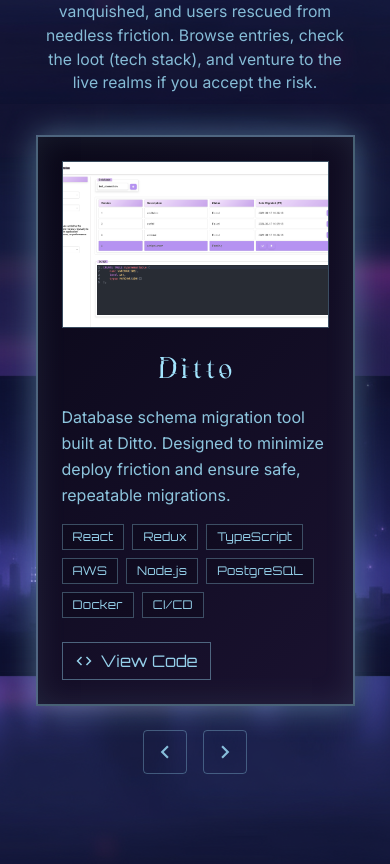
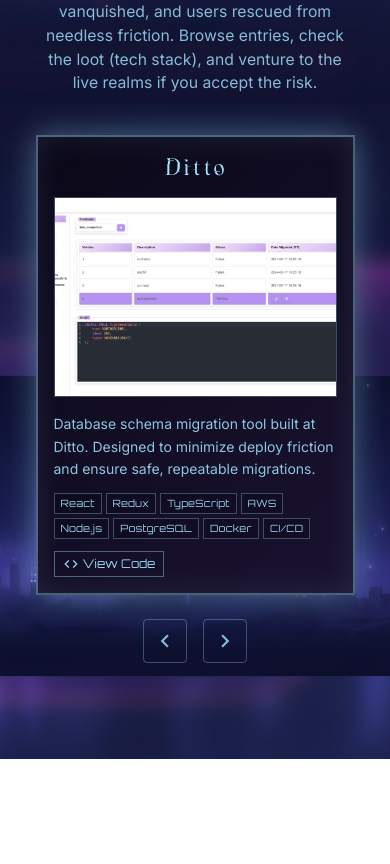
Before and after one commit to jealee44/jea-portfolio, a React (Vite) app: page / in a window 390 px wide. Shown: the part 1584-2448 px from the top of the page. After the commit the page ends 2343 px from the top, so only its background shows below. Built offline with nearby package versions, Linux system fonts and the light colour scheme.

Commit message:
finished quest log component with mobile desktop scaling and completed layout

```diff
--- a/src/components/Projects/QuestLog.tsx
+++ b/src/components/Projects/QuestLog.tsx
@@ -3,7 +3,6 @@ import { QUESTS } from '../../data/quests'
 import { MdOpenInNew, MdCode, MdChevronLeft, MdChevronRight } from 'react-icons/md'
 import { motion, AnimatePresence } from 'motion/react'
 
-/* ---------- Confirm Modal ---------- */
 function ConfirmModal({
   open,
   onClose,
@@ -24,12 +23,9 @@ function ConfirmModal({
           animate={{ opacity: 1 }}
           exit={{ opacity: 0 }}
         >
-          <div
-            className="absolute inset-0 bg-[var(--color-dark)]/90 backdrop-blur-md"
-            onClick={onClose}
-          />
+          <div className="absolute inset-0 bg-black/90 backdrop-blur-md" onClick={onClose} />
           <motion.div
-            className="absolute top-1/2 left-1/2 w-[90%] max-w-sm -translate-x-1/2 -translate-y-1/2 border-2 border-[var(--color-cyan-light)]/50 p-6 [box-shadow:var(--panel-shadow)] [background:var(--panel-gradient)]"
+            className="border-cyan-light/50 absolute top-1/2 left-1/2 w-[90%] max-w-sm -translate-x-1/2 -translate-y-1/2 border-2 p-6 [box-shadow:var(--panel-shadow)] [background:var(--panel-gradient)]"
             initial={{ scale: 0.9, opacity: 0 }}
             animate={{ scale: 1, opacity: 1 }}
             exit={{ scale: 0.9, opacity: 0 }}
@@ -38,7 +34,7 @@ function ConfirmModal({
             aria-modal="true"
           >
             <div className="mb-4 text-center">
-              <div className="mb-3 inline-block border border-[var(--color-cyan-light)]/30 bg-[var(--color-dark)]/50 px-4 py-1">
+              <div className="border-cyan-light/30 bg-dark/40 mb-3 inline-block border px-4 py-1">
                 <span className="font-family-heading text-cyan-light text-2xl tracking-wider [text-shadow:0_0_10px_var(--color-cyan-light)]">
                   Warning
                 </span>
@@ -48,13 +44,13 @@ function ConfirmModal({
             <div className="mt-6 flex justify-center gap-3">
               <button
                 onClick={onClose}
-                className="font-family-game text-cyan-light/80 hover:text-cyan-light border border-[var(--color-cyan-light)]/30 px-3 py-1.5 hover:[text-shadow:0_0_8px_var(--color-cyan-light)]"
+                className="font-family-game border-cyan-light/30 text-cyan-light/80 hover:text-cyan-light border px-3 py-1.5 hover:[text-shadow:0_0_8px_var(--color-cyan-light)]"
               >
                 Cancel
               </button>
               <button
                 onClick={onConfirm}
-                className="font-family-game border-2 border-[var(--color-gold-light)]/60 px-3 py-1.5 text-[color:var(--color-gold-light)] hover:[text-shadow:0_0_10px_var(--color-gold-light)]"
+                className="font-family-game border-gold-light/60 text-gold-light border-2 px-3 py-1.5 hover:[text-shadow:0_0_10px_var(--color-gold-light)]"
               >
                 Confirm
               </button>
@@ -66,17 +62,14 @@ function ConfirmModal({
   )
 }
 
-/* ---------- Quest Log ---------- */
 export default function QuestLog() {
   const [index, setIndex] = useState(0)
   const [confirmUrl, setConfirmUrl] = useState<string | null>(null)
-
   const q = useMemo(() => QUESTS[index], [index])
 
-  const goto = useCallback(
-    (dir: -1 | 1) => setIndex((i) => (i + dir + QUESTS.length) % QUESTS.length),
-    [],
-  )
+  const goto = useCallback((dir: -1 | 1) => {
+    setIndex((i) => (i + dir + QUESTS.length) % QUESTS.length)
+  }, [])
 
   const openLink = (url?: string) => {
     if (!url) return
@@ -88,7 +81,6 @@ export default function QuestLog() {
     setConfirmUrl(null)
   }
 
-  // Optional: allow ← / → keys to switch quests
   useEffect(() => {
     const onKey = (e: KeyboardEvent) => {
       if (e.key === 'ArrowLeft') goto(-1)
@@ -98,16 +90,17 @@ export default function QuestLog() {
     return () => window.removeEventListener('keydown', onKey)
   }, [goto])
 
+  const isPlanned = !!q.planned
+
   return (
     <section id="projects" className="container-quest scroll-mt-24 py-24">
-      {/* Title + subtitle */}
       <div className="mb-10 text-center">
-        <div className="inline-block border border-[var(--color-cyan-light)]/30 bg-[var(--color-dark)]/40 px-8 py-2">
+        <div className="border-cyan-light/30 bg-dark/40 inline-block border px-8 py-2">
           <h2 className="font-family-heading text-cyan-light text-4xl tracking-wider [text-shadow:0_0_10px_var(--color-cyan-light)] sm:text-5xl">
             Quest Log
           </h2>
         </div>
-        <p className="font-family-body text-cyan-light/80 mx-auto mt-4 max-w-[70ch] text-(length:--fs-body)">
+        <p className="font-family-body text-cyan-light/80 mx-auto mt-4 max-w-[70ch] text-[length:var(--fs-body)]">
           A chronicle of quests completed and in-progress by{' '}
           <span className="text-cyan-light font-semibold">Jea Lee</span>—each one a dungeon clear:
           tools forged, bugs vanquished, and users rescued from needless friction. Browse entries,
@@ -115,21 +108,28 @@ export default function QuestLog() {
         </p>
       </div>
 
-      {/* Card */}
       <motion.article
         key={q.id}
         initial={{ opacity: 0, y: 14 }}
         animate={{ opacity: 1, y: 0 }}
         transition={{ duration: 0.35, ease: 'easeOut' }}
-        className="min-h-[460px] border-2 border-[var(--color-cyan-light)]/40 p-6 [box-shadow:var(--panel-shadow)] [background:var(--panel-gradient)] sm:p-8 lg:min-h-[520px]"
+        className={`border-cyan-light/40 max-h-[650px] border-2 p-4 [box-shadow:var(--panel-shadow)] [background:var(--panel-gradient)] md:h-[480px] md:p-6 lg:h-[540px] lg:p-8 ${
+          isPlanned ? 'opacity-85 grayscale-[35%]' : ''
+        }`}
         aria-labelledby={`quest-${q.id}-title`}
       >
-        <div className="grid grid-cols-1 items-start gap-6 lg:grid-cols-[min(42vw,680px)_1fr] lg:gap-10">
-          {/* Image (left on desktop) */}
-          <div className="order-2 lg:order-1">
-            <div className="relative mx-auto aspect-[16/10] w-full max-w-[720px] overflow-hidden border border-[var(--color-cyan-light)]/30 bg-[var(--color-dark)]/40">
+        <div className="flex h-full flex-col md:flex-row md:gap-6 lg:gap-8">
+          <h3
+            id={`quest-${q.id}-title`}
+            className="font-family-heading text-cyan-light mb-3 text-center text-2xl md:hidden"
+          >
+            {q.title}
+          </h3>
+
+          <div className="mb-4 md:mb-0 md:h-full md:w-[45%] md:flex-shrink-0 lg:w-[50%]">
+            <div className="border-cyan-light/30 bg-dark/40 relative h-[200px] w-full overflow-hidden border md:h-full">
               <img
-                src={q.image} // e.g. '/images/ditto.png' (public/images)
+                src={q.image}
                 alt={`${q.title} screenshot`}
                 loading="lazy"
                 decoding="async"
@@ -139,68 +139,95 @@ export default function QuestLog() {
             </div>
           </div>
 
-          {/* Details (right on desktop) */}
-          <div className="order-3 lg:order-2">
-            <h3
-              id={`quest-${q.id}-title`}
-              className="font-family-heading text-cyan-light mb-4 text-center text-3xl sm:text-4xl lg:text-left"
-            >
+          <div className="flex flex-1 flex-col overflow-hidden md:h-full">
+            <h3 className="font-family-heading text-cyan-light mb-2 hidden text-xl md:mb-3 md:block md:text-2xl lg:text-3xl">
               {q.title}
             </h3>
 
-            <p className="font-family-body text-cyan-light/85 leading-relaxed">{q.blurb}</p>
+            <div className="mb-3 max-h-[150px] flex-1 overflow-y-auto md:mb-4 md:max-h-none">
+              <div className="font-family-body text-cyan-light/85 text-sm leading-relaxed md:text-sm lg:text-base">
+                <p>{q.blurb}</p>
+                {isPlanned && q.planned && (
+                  <div className="text-cyan-light/80 mt-2 space-y-1 md:mt-3 md:space-y-2">
+                    <p>
+                      <span className="text-cyan-light font-semibold">Problem:</span>{' '}
+                      {q.planned.problem}
+                    </p>
+                    <p>
+                      <span className="text-cyan-light font-semibold">Solution:</span>{' '}
+                      {q.planned.solution}
+                    </p>
+                    <p className="pt-1">
+                      <span className="text-cyan-light font-semibold">MVP:</span>{' '}
+                      {q.planned.mvp.join(' · ')}
+                    </p>
+                  </div>
+                )}
+              </div>
+            </div>
 
-            <ul className="mt-4 flex flex-wrap gap-2">
+            <div className="mt-auto">
+              <ul className="mb-3 flex flex-wrap gap-1 md:mb-4 md:gap-2">
                 {q.tech.map((t) => (
                   <li
                     key={t}
-                  className="font-family-game text-cyan-light/90 border border-[var(--color-cyan-light)]/30 bg-[var(--color-dark)]/40 px-2.5 py-1 text-xs tracking-wide"
+                    className="font-family-game border-cyan-light/30 bg-dark/40 text-cyan-light/90 border px-1.5 py-0.5 text-[10px] tracking-wide md:px-2.5 md:py-1 md:text-xs"
                   >
                     {t}
                   </li>
                 ))}
               </ul>
 
-            <div className="mt-6 flex flex-wrap gap-3">
+              <div className="flex flex-wrap gap-2 md:gap-3">
+                {isPlanned ? (
+                  <span
+                    aria-label="Coming Soon"
+                    className="font-family-game border-cyan-light/30 text-cyan-light/70 inline-flex items-center gap-1 border px-2 py-1 text-xs md:gap-2 md:px-3 md:py-1.5 md:text-sm"
+                  >
+                    Coming Soon
+                  </span>
+                ) : (
+                  <>
                     {q.live && (
                       <button
                         type="button"
                         onClick={() => openLink(q.live)}
-                  className="font-family-game inline-flex items-center gap-2 border-2 border-[var(--color-gold-light)]/60 px-3 py-1.5 text-[color:var(--color-gold-light)] hover:[text-shadow:0_0_10px_var(--color-gold-light)]"
+                        className="font-family-game border-gold-light/60 text-gold-light inline-flex items-center gap-1 border-2 px-2 py-1 text-xs hover:[text-shadow:0_0_10px_var(--color-gold-light)] md:gap-2 md:px-3 md:py-1.5 md:text-sm"
                       >
-                  <MdOpenInNew size={18} />
+                        <MdOpenInNew size={16} className="md:h-[18px] md:w-[18px]" />
                         Visit Site
                       </button>
                     )}
-
                     {q.code && (
                       <button
                         type="button"
                         onClick={() => openLink(q.code)}
-                  className="font-family-game text-cyan-light/90 hover:text-cyan-light inline-flex items-center gap-2 border border-[var(--color-cyan-light)]/40 px-3 py-1.5 hover:[text-shadow:0_0_10px_var(--color-cyan-light)]"
+                        className="font-family-game border-cyan-light/40 text-cyan-light/90 hover:text-cyan-light inline-flex items-center gap-1 border px-2 py-1 text-xs hover:[text-shadow:0_0_10px_var(--color-cyan-light)] md:gap-2 md:px-3 md:py-1.5 md:text-sm"
                       >
-                  <MdCode size={18} />
+                        <MdCode size={16} className="md:h-[18px] md:w-[18px]" />
                         View Code
                       </button>
                     )}
+                  </>
+                )}
+              </div>
             </div>
           </div>
         </div>
       </motion.article>
 
-      {/* Arrows */}
       <div className="mt-6 flex items-center justify-center gap-4">
         <button
           aria-label="Previous quest"
           onClick={() => goto(-1)}
-          className="text-cyan-light/80 hover:text-cyan-light rounded border border-[var(--color-cyan-light)]/30 p-2 hover:[text-shadow:0_0_10px_var(--color-cyan-light)]"
+          className="border-cyan-light/30 text-cyan-light/80 hover:text-cyan-light rounded border p-2 hover:[text-shadow:0_0_10px_var(--color-cyan-light)]"
         >
           <MdChevronLeft size={26} />
         </button>
         <button
           aria-label="Next quest"
           onClick={() => goto(1)}
-          className="text-cyan-light/80 hover:text-cyan-light rounded border border-[var(--color-cyan-light)]/30 p-2 hover:[text-shadow:0_0_10px_var(--color-cyan-light)]"
+          className="border-cyan-light/30 text-cyan-light/80 hover:text-cyan-light rounded border p-2 hover:[text-shadow:0_0_10px_var(--color-cyan-light)]"
         >
           <MdChevronRight size={26} />
         </button>
--- a/src/data/quests.ts
+++ b/src/data/quests.ts
@@ -19,7 +19,7 @@ export const QUESTS: Quest[] = [
     title: 'Ditto',
     blurb:
       'Database schema migration tool built at Ditto. Designed to minimize deploy friction and ensure safe, repeatable migrations.',
-    image: '/public/images/ditto.png',
+    image: '/images/ditto.png',
     tech: ['React', 'Redux', 'TypeScript', 'AWS', 'Node.js', 'PostgreSQL', 'Docker', 'CI/CD'],
     code: 'https://github.com/oslabs-beta/ditto',
   },
@@ -28,7 +28,7 @@ export const QUESTS: Quest[] = [
     title: `Jea's Portfolio`,
     blurb:
       "This site you're on with custom theming, animated status windows, responsive layout, system manhwa design",
-    image: '/public/images/website.png',
+    image: '/images/website.png',
     tech: ['React', 'Tailwind', 'Motion'],
     code: 'https://github.com/jealee44/jea-portfolio',
   },
@@ -37,7 +37,7 @@ export const QUESTS: Quest[] = [
     title: 'GameBook',
     blurb:
       'Choosing what to play can feel overwhelming, with so many titles and scattered notes. Gamebook puts everything in one place so you can browse, save favorites, and compare key details at a glance. It turns a messy list into a clear plan so you can pick your next game with confidence.',
-    image: '/public/images/gamebook.png',
+    image: '/images/gamebook.png',
     tech: ['React', 'MongoDB', 'Mongoose', 'Node.js'],
     code: 'https://github.com/codesmith-goblin-sharks/gamebook',
   },
@@ -46,7 +46,7 @@ export const QUESTS: Quest[] = [
     title: 'ShellScape',
     blurb:
       'The garden plot is a wild frontier where seedlings wander and companions clash, and you need a map before the season begins. Wield ShellScape to sketch beds, test layouts, and preview the harvest on any screen like a true field tactician. Its Redux ledger tracks every move so your plan stays clear, efficient, and ready before a single spade hits soil.',
-    image: '/public/images/garden.png',
+    image: '/images/garden.png',
     tech: ['JavaScript', 'CSS', 'Webpack', 'Node.js', 'Jest'],
     code: 'https://github.com/Heat-Seeking-Devil-Chicken-Corporation/ShellScape-Garden-Planner',
   },
@@ -55,7 +55,7 @@ export const QUESTS: Quest[] = [
     title: 'Meet With Friends',
     blurb:
       'Meet With Friends makes group scheduling simple by finding the time slots everyone shares. Users sign in with Google, add their availability, and instantly see a combined schedule that highlights mutual free time on one screen. No back-and-forth messages, just a clear overlap view your group can act on.',
-    image: '/public/images/meetfriends.png',
+    image: '/images/meetfriends.png',
     tech: ['React', 'Tailwind CSS', 'Node.js', 'Express', 'REST API', 'PostgreSQL', 'OAuth 2.0'],
     code: 'https://github.com/csjigglypuff/scheduleapp/tree/dev',
   },
@@ -64,7 +64,7 @@ export const QUESTS: Quest[] = [
     title: 'CaloricX',
     blurb:
       'Adaptive calorie-budget app that recalculates your daily target each week from your latest weight, activity, and progress so your plan stays realistic and on track.',
-    image: '/public/images/caloricx.png',
+    image: '/images/caloricx.png',
     tech: ['React', 'TypeScript', 'Tanstack Query', 'Next.js', 'PostgreSQL', 'Supabase', 'Prisma'],
     planned: {
       problem: `Static calorie budgets don't adapt as your weight and activity change, causing progress to stall or overshoot.`,
```
Lines whose indentation alone changed are shown as unchanged.
